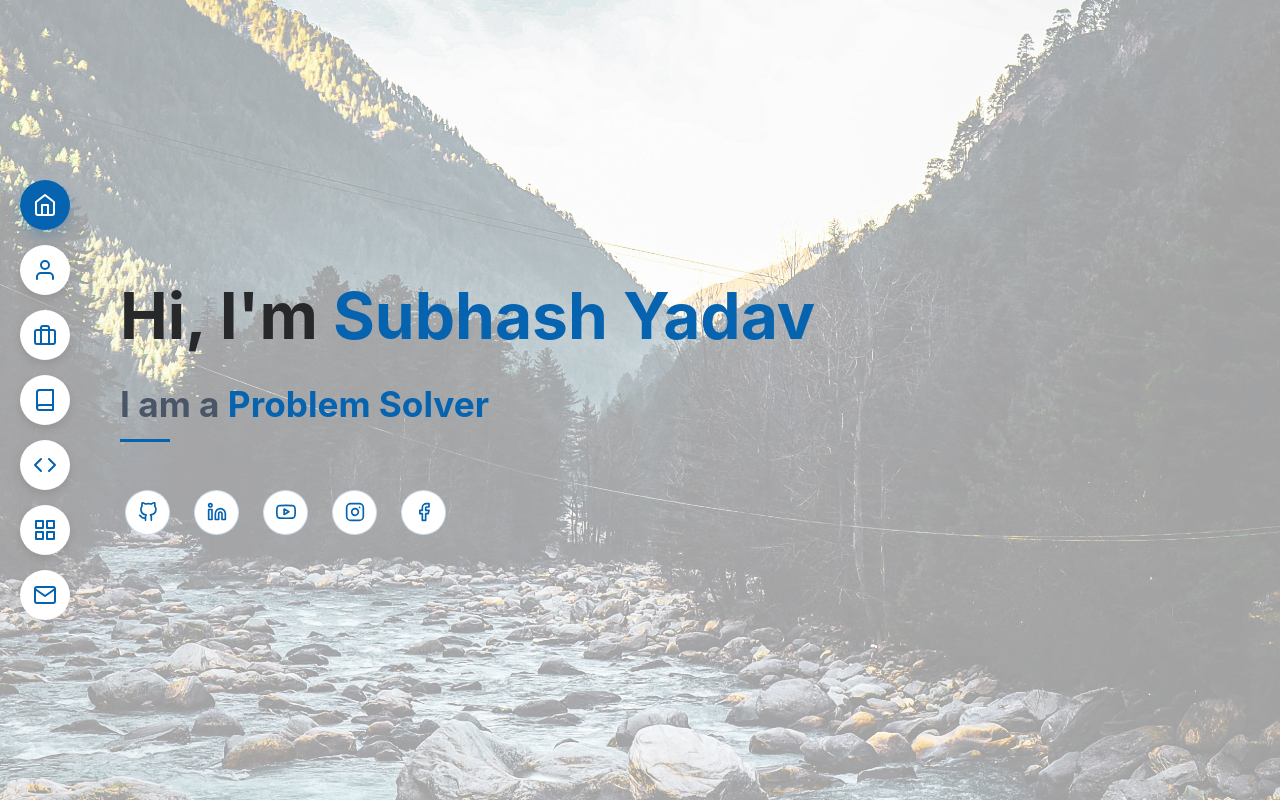
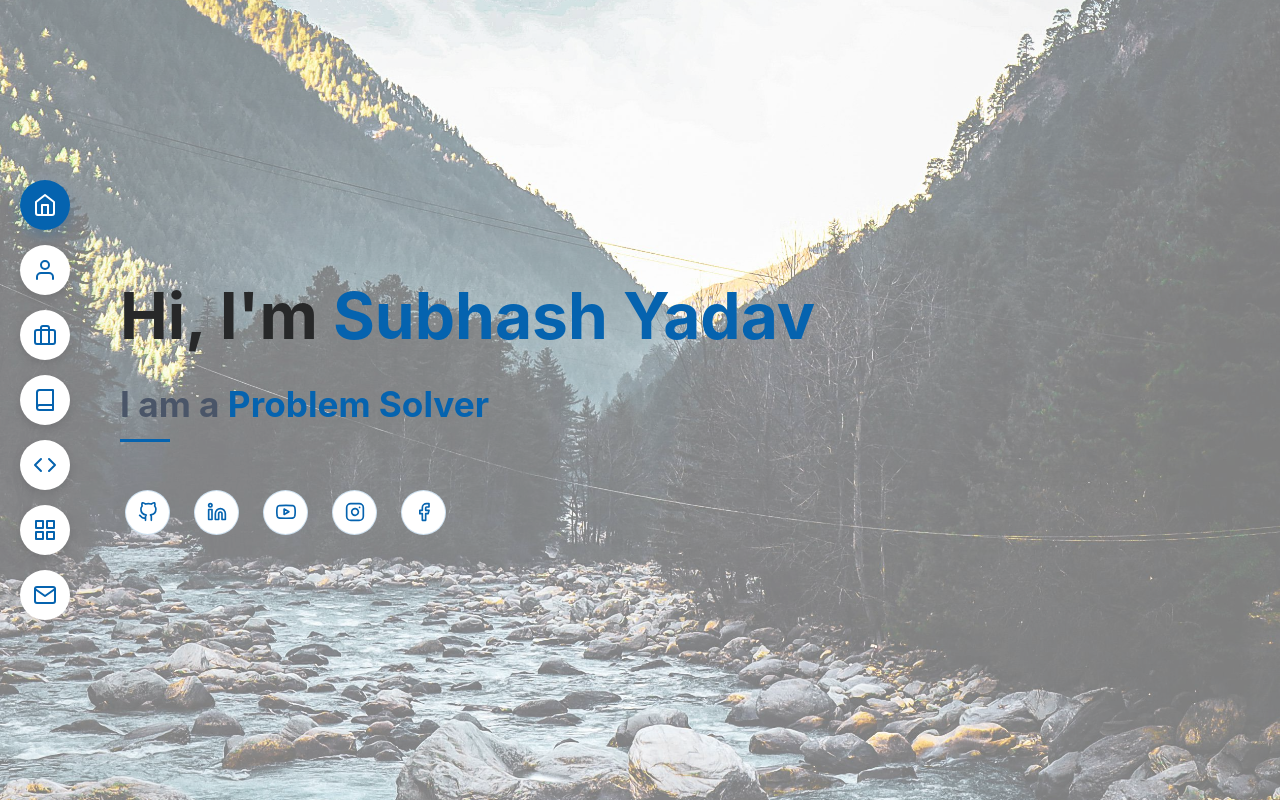
Before and after one commit to subhashyadavon/SubhashYadav, a React (Vite) app: page / in a window 1280 px wide. Shown: the top 802 px of the page. Built offline with nearby package versions, Linux system fonts and the light colour scheme.

Commit message:
style: increase hero background visibility to 0.45

```diff
--- a/src/components/Hero/Hero.css
+++ b/src/components/Hero/Hero.css
@@ -22,7 +22,7 @@
     content: "";
     position: absolute;
     top: 0; left: 0; right: 0; bottom: 0;
-    background: rgba(255, 255, 255, 0.6); /* Even more visible background */
+    background: rgba(255, 255, 255, 0.45); /* Highly visible background */
     z-index: 0;
 }
 
```
